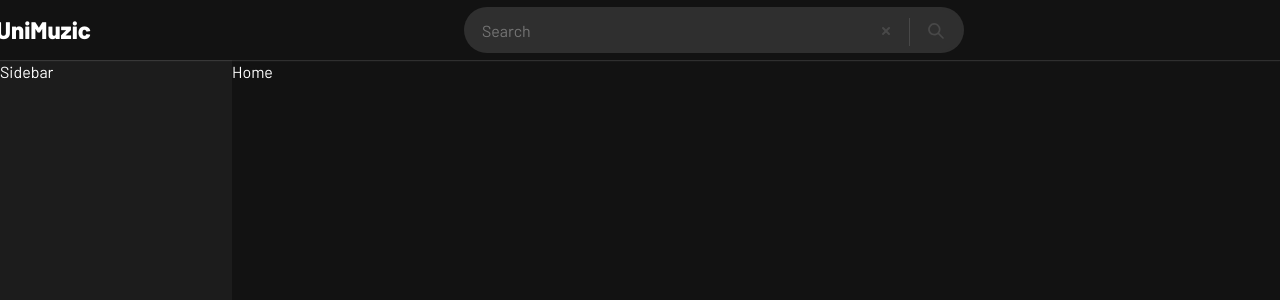
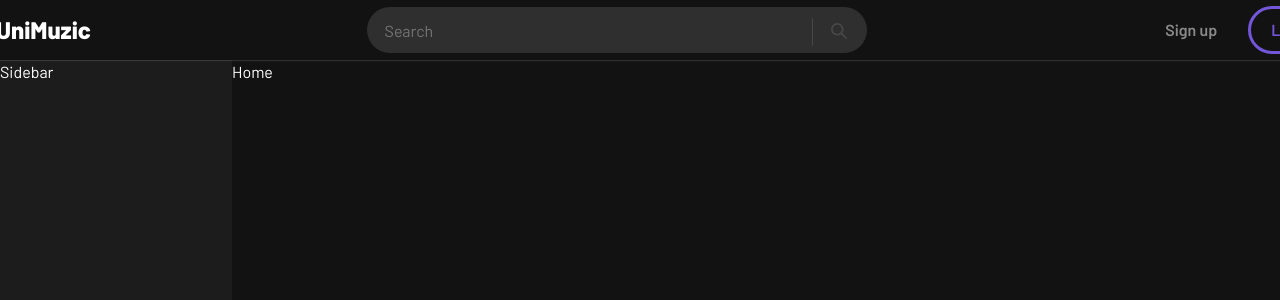
Before and after one commit to Phucthuhigh/UniMuzic, a React (Create React App) app in the folder client/: page / in a window 1280 px wide. Shown: the top 300 px of the page. Built offline with nearby package versions, Linux system fonts and the light colour scheme.

Commit message:
Actions button

```diff
--- a/client/package.json
+++ b/client/package.json
@@ -15,6 +15,7 @@
     "normalize.css": "^8.0.1",
     "react": "^18.2.0",
     "react-dom": "^18.2.0",
+    "react-icons": "^4.12.0",
     "react-router-dom": "^6.18.0",
     "react-scripts": "5.0.1",
     "web-vitals": "^2.1.4"
--- /dev/null
+++ b/client/src/components/Button/Button.module.scss
@@ -0,0 +1,64 @@
+.btn {
+    background-color: #333;
+    border-radius: 4px;
+    color: var(--white);
+    cursor: pointer;
+    font-size: 1.6rem;
+    font-weight: 600;
+    padding: 9px 20px;
+    transition: opacity 0.25s;
+    border: 3px solid transparent;
+    user-select: none;
+    display: inline-flex;
+    align-items: center;
+    justify-content: center;
+    + .btn {
+        margin-left: 8px;
+    }
+    &.disabled {
+        pointer-events: none;
+        opacity: 0.5;
+    }
+}
+
+.icon + .title,
+.title + .icon {
+    margin-left: 8px;
+}
+
+.icon {
+    display: inline-flex;
+    align-items: center;
+}
+
+.text {
+    background-color: transparent;
+    opacity: 0.5;
+    &:hover {
+        opacity: 1;
+    }
+}
+
+.primary {
+    background: var(--primary);
+    &:hover {
+        opacity: 0.8;
+    }
+}
+
+.rounded {
+    border-radius: 99px;
+}
+
+.outline {
+    background: transparent;
+    color: var(--primary);
+    border-color: currentColor;
+    transition: background 0.2s, color 0.2s ease-in-out;
+    &:hover {
+        border-color: transparent;
+        background: var(--primary);
+        color: var(--white);
+        opacity: 1;
+    }
+}
--- /dev/null
+++ b/client/src/components/Button/index.js
@@ -0,0 +1,58 @@
+import React from "react";
+import classNames from "classnames/bind";
+import styles from "./Button.module.scss";
+import { Link } from "react-router-dom";
+
+const cx = classNames.bind(styles);
+
+const Button = ({
+    to,
+    href,
+    primary,
+    rounded,
+    outline,
+    text,
+    disabled,
+    children,
+    className,
+    leftIcon,
+    rightIcon,
+    onClick,
+    ...passProps
+}) => {
+    let Comp = "button";
+    const props = {
+        ...passProps,
+    };
+
+    if (!disabled) {
+        props.onClick = onClick;
+    }
+
+    if (to) {
+        props.to = to;
+        Comp = Link;
+    } else if (href) {
+        props.href = href;
+        Comp = "a";
+    }
+
+    const classes = cx("btn", {
+        [className]: className,
+        primary,
+        rounded,
+        outline,
+        text,
+        disabled,
+    });
+
+    return (
+        <Comp className={classes} {...props}>
+            {leftIcon && <span className={cx("icon")}>{leftIcon}</span>}
+            <span className={cx("title")}>{children}</span>
+            {rightIcon && <span className={cx("icon")}>{rightIcon}</span>}
+        </Comp>
+    );
+};
+
+export default Button;
--- a/client/src/components/GlobalStyles/GlobalStyles.scss
+++ b/client/src/components/GlobalStyles/GlobalStyles.scss
@@ -35,5 +35,5 @@ input,
 }
 
 a[href] {
-    color: var(--white);
+    text-decoration: none;
 }
--- a/client/src/components/Header/index.js
+++ b/client/src/components/Header/index.js
@@ -3,6 +3,9 @@ import classNames from "classnames/bind";
 import styles from "./Header.module.scss";
 import images from "../../assets/images";
 import SearchBtn from "../Search";
+import { Link } from "react-router-dom";
+import Button from "../Button";
+import { FaSignInAlt } from "react-icons/fa";
 
 const cx = classNames.bind(styles);
 
@@ -10,14 +13,21 @@ const Header = () => {
     return (
         <header className={cx("wrapper")}>
             <div className={cx("inner")}>
-                <div className={cx("logo")}>
-                    <img src={images.logo} alt="UniMuzic" />
-                    <span className={cx("logo-name")}>UniMuzic</span>
+                <Link to="/">
+                    <div className={cx("logo")}>
+                        <img src={images.logo} alt="UniMuzic" />
+                        <span className={cx("logo-name")}>UniMuzic</span>
+                    </div>
+                </Link>
+                <SearchBtn />
+                <div className={cx("actions")}>
+                    <Button text to="/signup">
+                        Sign up
+                    </Button>
+                    <Button rounded outline to="/login">
+                        Log in
+                    </Button>
                 </div>
-
-                <SearchBtn />
-
-                <div className={cx("actions")}></div>
             </div>
         </header>
     );
--- a/client/src/components/Search/Search.module.scss
+++ b/client/src/components/Search/Search.module.scss
@@ -5,6 +5,7 @@
     --search-top-spacer: 9px;
     --search-color: #484848;
     --search-btn-width: 52px;
+    --search-size: 1.6rem;
 
     position: relative;
     background: var(--background-search);
@@ -43,7 +44,7 @@
 .clear-btn {
     position: absolute;
     right: calc(var(--search-btn-width) + 16px);
-    font-size: 1.6rem;
+    font-size: var(--search-size);
     color: var(--search-color);
     &:hover {
         cursor: pointer;
@@ -53,7 +54,7 @@
 .search-btn {
     width: var(--search-btn-width);
     height: 100%;
-    font-size: 1.6rem;
+    font-size: var(--search-size);
     color: var(--search-color);
     background: var(--background-search);
     border-top-right-radius: var(--border-search);
--- a/client/src/components/Search/index.js
+++ b/client/src/components/Search/index.js
@@ -1,17 +1,33 @@
 import classNames from "classnames/bind";
-import React from "react";
+import React, { useRef, useState } from "react";
 import styles from "./Search.module.scss";
 import { SearchIcon, SmallCloseIcon } from "@chakra-ui/icons";
 
 const cx = classNames.bind(styles);
 
 const SearchBtn = () => {
+    const [input, setInput] = useState("");
+    const inputRef = useRef();
     return (
         <div className={cx("search")}>
-            <input type="text" placeholder="Search" spellCheck={false} />
-            <button className={cx("clear-btn")}>
-                <SmallCloseIcon />
-            </button>
+            <input
+                ref={inputRef}
+                type="text"
+                placeholder="Search"
+                spellCheck={false}
+                value={input}
+                onChange={(e) => setInput(e.target.value)}
+            />
+            {input !== "" && (
+                <button
+                    className={cx("clear-btn")}
+                    onClick={() => {
+                        setInput("");
+                        inputRef.current.focus();
+                    }}>
+                    <SmallCloseIcon />
+                </button>
+            )}
             <button className={cx("search-btn")}>
                 <SearchIcon />
             </button>
--- /dev/null
+++ b/client/src/pages/Login/index.js
@@ -0,0 +1,7 @@
+import React from "react";
+
+const Login = () => {
+    return <div>Login</div>;
+};
+
+export default Login;
--- /dev/null
+++ b/client/src/pages/Signup/index.js
@@ -0,0 +1,7 @@
+import React from "react";
+
+const Signup = () => {
+    return <div>Signup</div>;
+};
+
+export default Signup;
--- a/client/src/routes/index.js
+++ b/client/src/routes/index.js
@@ -1,6 +1,8 @@
 import Home from "../pages/Home";
 import BXH from "../pages/BXH";
 import Top100 from "../pages/Top100";
+import Login from "../pages/Login";
+import Signup from "../pages/Signup";
 
 const publicRoutes = [
     {
@@ -15,6 +17,16 @@ const publicRoutes = [
         path: "/top100",
         component: Top100,
     },
+    {
+        path: "/login",
+        component: Login,
+        layout: null,
+    },
+    {
+        path: "/signup",
+        component: Signup,
+        layout: null,
+    },
 ];
 const privateRoutes = [];
 
```
Also changed, not shown: 1 other file (tests, documents, lock files or other folders).
